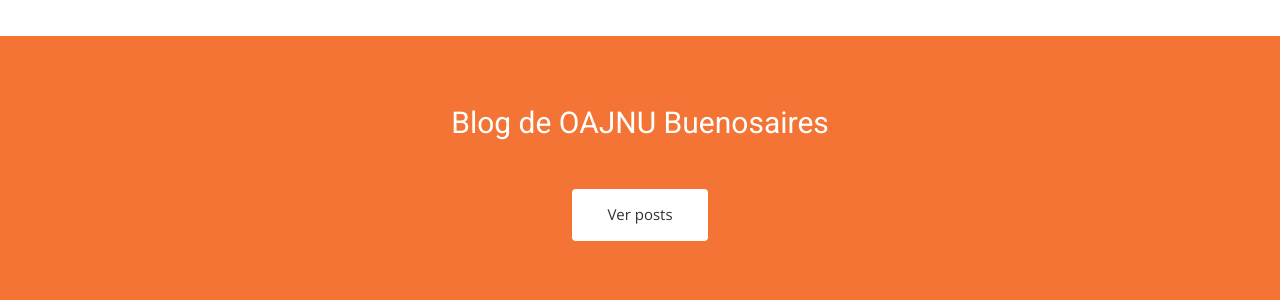
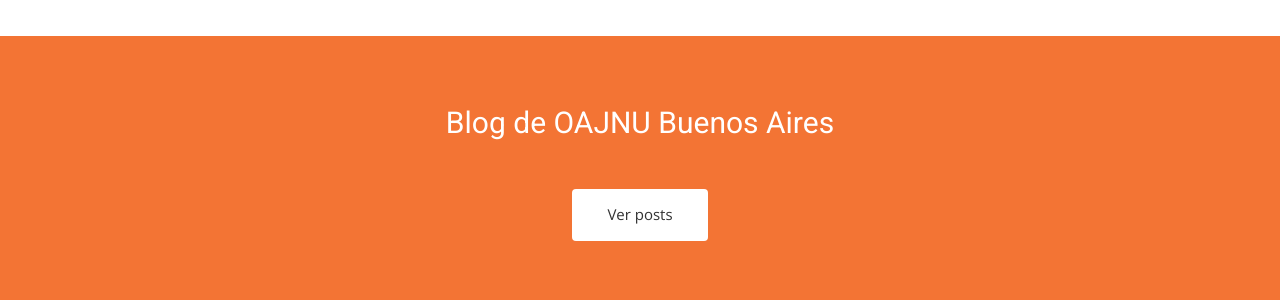
Before and after one commit to OAJNU/oajnu.github.io, a Jekyll site: the page built from _sedes/buenosaires.md, in a window 1280 px wide. Shown: the part 879-1179 px from the top of the page. Built offline with Jekyll 4.4.1, drawn with Linux system fonts in a browser that asks for light colours; nearby versions of some CDN libraries; some web fonts are replaced; part of the change alters nothing that is shown.

Commit message:
Tratando de conectar coleccion con data

```diff
--- a/_layouts/sedes.html
+++ b/_layouts/sedes.html
@@ -98,7 +98,7 @@ layout: page
     <div class="row">
       <div class="col-md-12">
         <div class="block">
-          <h2>Blog de OAJNU {{ page.title }}</h2>
+          <h2>Blog de OAJNU {{ page.name }}</h2>
           <a class="btn btn-default btn-call-to-action" href="/blog/porsede/#{{ page.id }}" >Ver posts</a>
         </div>
       </div>
```
Also changed, not shown: _sedes/buenosaires.md (line endings or trailing spaces).
